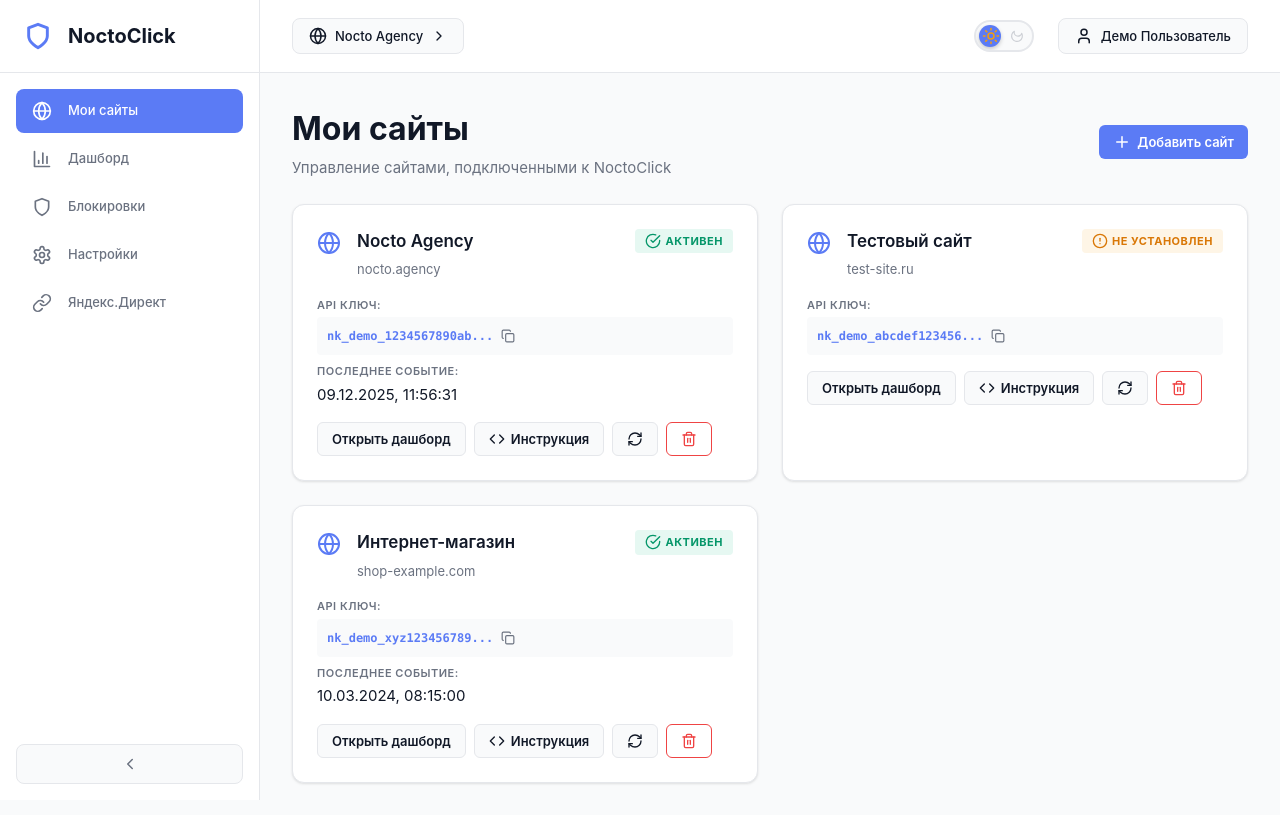
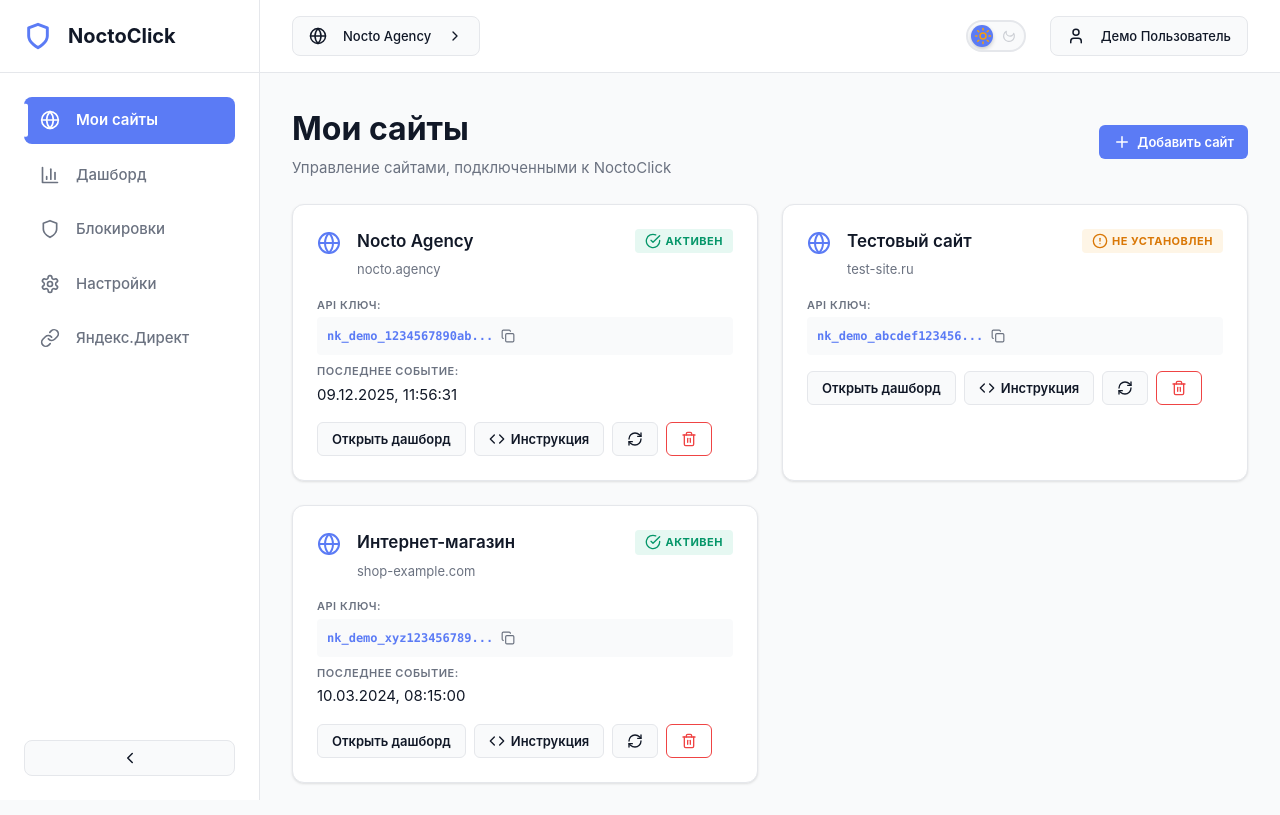
Before and after one commit to Volkofff666/noctoclick, a React (Vite) app in the folder dashboard/: page /sites in a window 1280 px wide. Both pictures are taken after typing "name@example.com", "Sample123" into the empty fields and a click on the button "Войти". Built offline with nearby package versions, Linux system fonts and the light colour scheme.

Commit message:
Fix dark theme by updating component styles to use CSS variables

```diff
--- a/dashboard/src/components/Layout/Layout.module.css
+++ b/dashboard/src/components/Layout/Layout.module.css
@@ -2,6 +2,7 @@
   display: flex;
   min-height: 100vh;
   background: var(--bg-secondary);
+  transition: background-color var(--transition-base);
 }
 
 .sidebar {
@@ -19,16 +20,16 @@
 }
 
 .sidebar.closed {
-  width: 80px;
+  width: 70px;
 }
 
 .logo {
+  height: var(--header-height);
   display: flex;
   align-items: center;
   gap: var(--spacing-md);
-  padding: var(--spacing-lg);
+  padding: 0 var(--spacing-lg);
   border-bottom: 1px solid var(--border-color);
-  height: var(--header-height);
 }
 
 .logoIcon {
@@ -36,6 +37,7 @@
   align-items: center;
   justify-content: center;
   color: var(--color-primary);
+  flex-shrink: 0;
 }
 
 .logoText {
@@ -45,12 +47,16 @@
   white-space: nowrap;
 }
 
+.sidebar.closed .logoText {
+  display: none;
+}
+
 .nav {
   flex: 1;
-  padding: var(--spacing-md);
+  padding: var(--spacing-lg);
   display: flex;
   flex-direction: column;
-  gap: 4px;
+  gap: var(--spacing-sm);
 }
 
 .navItem {
@@ -61,9 +67,10 @@
   border-radius: var(--border-radius);
   color: var(--text-secondary);
   text-decoration: none;
+  transition: all var(--transition-fast);
+  position: relative;
+  overflow: hidden;
   font-weight: 500;
-  font-size: var(--font-size-sm);
-  transition: all var(--transition-fast);
 }
 
 .navItem:hover {
@@ -74,6 +81,19 @@
 .navItem.active {
   background: var(--color-primary);
   color: white;
+  font-weight: 600;
+}
+
+.navItem.active::before {
+  content: '';
+  position: absolute;
+  left: 0;
+  top: 50%;
+  transform: translateY(-50%);
+  width: 4px;
+  height: 70%;
+  background: white;
+  border-radius: 0 2px 2px 0;
 }
 
 .navIcon {
@@ -83,56 +103,53 @@
   flex-shrink: 0;
 }
 
-.navText {
-  white-space: nowrap;
-}
-
-.closed .navText {
+.sidebar.closed .navText {
   display: none;
 }
 
 .toggleBtn {
-  margin: var(--spacing-md);
-  padding: 10px;
+  margin: var(--spacing-lg);
+  padding: var(--spacing-sm);
   border: 1px solid var(--border-color);
+  background: var(--bg-secondary);
+  color: var(--text-primary);
   border-radius: var(--border-radius);
-  background: var(--bg-secondary);
-  color: var(--text-secondary);
   cursor: pointer;
-  transition: all var(--transition-fast);
   display: flex;
   align-items: center;
   justify-content: center;
+  transition: all var(--transition-fast);
 }
 
 .toggleBtn:hover {
   background: var(--bg-tertiary);
-  color: var(--text-primary);
+  border-color: var(--color-primary);
 }
 
 .main {
   flex: 1;
   margin-left: var(--sidebar-width);
-  transition: margin-left var(--transition-base);
   display: flex;
   flex-direction: column;
+  transition: margin-left var(--transition-base);
 }
 
-.sidebar.closed + .main {
-  margin-left: 80px;
+.sidebar.closed ~ .main {
+  margin-left: 70px;
 }
 
 .header {
   height: var(--header-height);
   background: var(--bg-primary);
   border-bottom: 1px solid var(--border-color);
+  padding: 0 var(--spacing-xl);
   display: flex;
+  align-items: center;
   justify-content: space-between;
-  align-items: center;
-  padding: 0 var(--spacing-xl);
   position: sticky;
   top: 0;
-  z-index: 90; /* Увеличили с 50 до 90 */
+  z-index: 90;
+  transition: background-color var(--transition-base), border-color var(--transition-base);
 }
 
 .headerLeft,
@@ -144,23 +161,23 @@
 
 .siteSelector {
   position: relative;
-  z-index: 100; /* Добавили z-index для селектора */
+  z-index: 100;
 }
 
 .siteSelectorBtn,
 .userMenuBtn {
   display: flex;
   align-items: center;
-  gap: var(--spacing-sm);
-  padding: 8px 16px;
+  gap: var(--spacing-md);
+  padding: 10px 16px;
   border: 1px solid var(--border-color);
-  border-radius: var(--border-radius);
   background: var(--bg-secondary);
   color: var(--text-primary);
+  border-radius: var(--border-radius);
+  cursor: pointer;
+  transition: all var(--transition-fast);
   font-weight: 500;
   font-size: var(--font-size-sm);
-  cursor: pointer;
-  transition: all var(--transition-fast);
 }
 
 .siteSelectorBtn:hover,
@@ -177,37 +194,49 @@
   transform: rotate(90deg);
 }
 
+.userMenu {
+  position: relative;
+  z-index: 100;
+}
+
 .dropdown {
   position: absolute;
   top: calc(100% + 8px);
-  left: 0; /* Изменили с right на left */
-  min-width: 280px;
-  max-width: 400px;
+  left: 0;
+  min-width: 250px;
   background: var(--bg-primary);
   border: 1px solid var(--border-color);
-  border-radius: var(--border-radius);
-  box-shadow: 0 10px 40px rgba(0, 0, 0, 0.3); /* Усилили тень */
-  padding: 4px;
-  z-index: 1000;
-  max-height: 400px;
-  overflow-y: auto;
+  border-radius: var(--border-radius-lg);
+  box-shadow: var(--shadow-xl);
+  overflow: hidden;
+  animation: slideDown 0.2s ease-out;
+}
+
+@keyframes slideDown {
+  from {
+    opacity: 0;
+    transform: translateY(-10px);
+  }
+  to {
+    opacity: 1;
+    transform: translateY(0);
+  }
 }
 
 .dropdownItem {
+  width: 100%;
   display: flex;
   align-items: center;
   gap: var(--spacing-md);
-  padding: 10px 12px;
-  border-radius: 4px;
+  padding: 12px 16px;
+  border: none;
+  background: transparent;
   color: var(--text-primary);
+  cursor: pointer;
+  transition: all var(--transition-fast);
   text-decoration: none;
   font-size: var(--font-size-sm);
-  cursor: pointer;
-  transition: all var(--transition-fast);
-  border: none;
-  background: transparent;
-  width: 100%;
-  text-align: left;
+  font-weight: 500;
 }
 
 .dropdownItem:hover {
@@ -215,65 +244,42 @@
 }
 
 .dropdownItem.active {
-  background: var(--color-primary);
-  color: white;
-}
-
-.dropdownItem.active .siteDomain {
-  color: rgba(255, 255, 255, 0.8); /* Светлее для активного */
+  background: var(--bg-secondary);
+  color: var(--color-primary);
 }
 
 .siteName {
   font-weight: 600;
-  font-size: var(--font-size-sm);
+  color: var(--text-primary);
 }
 
 .siteDomain {
   font-size: var(--font-size-xs);
   color: var(--text-secondary);
-  margin-top: 2px;
 }
 
 .content {
   flex: 1;
   padding: var(--spacing-xl);
   max-width: var(--max-content-width);
+  width: 100%;
   margin: 0 auto;
-  width: 100%;
-}
-
-.userMenu {
-  position: relative;
-  z-index: 100; /* Добавили z-index для меню пользователя */
 }
 
 @media (max-width: 768px) {
   .sidebar {
-    width: 80px;
+    transform: translateX(-100%);
   }
 
-  .sidebar .navText {
-    display: none;
-  }
-
-  .sidebar .logoText {
-    display: none;
+  .sidebar.open {
+    transform: translateX(0);
   }
 
   .main {
-    margin-left: 80px;
-  }
-
-  .header {
-    padding: 0 var(--spacing-md);
+    margin-left: 0;
   }
 
   .content {
     padding: var(--spacing-md);
   }
-
-  .dropdown {
-    left: auto;
-    right: 0;
-  }
 }
--- a/dashboard/src/styles/global.css
+++ b/dashboard/src/styles/global.css
@@ -72,7 +72,7 @@
 }
 
 /* Dark theme */
-[data-theme="dark"] {
+html[data-theme="dark"] {
   --bg-primary: #1f2937;
   --bg-secondary: #111827;
   --bg-tertiary: #0f172a;
@@ -81,10 +81,10 @@
   --border-color: #374151;
 
   /* Shadows for dark theme */
-  --shadow-sm: 0 1px 2px 0 rgba(0, 0, 0, 0.3);
-  --shadow-md: 0 4px 6px -1px rgba(0, 0, 0, 0.4);
-  --shadow-lg: 0 10px 15px -3px rgba(0, 0, 0, 0.5);
-  --shadow-xl: 0 20px 25px -5px rgba(0, 0, 0, 0.6);
+  --shadow-sm: 0 1px 2px 0 rgba(0, 0, 0, 0.5);
+  --shadow-md: 0 4px 6px -1px rgba(0, 0, 0, 0.6);
+  --shadow-lg: 0 10px 15px -3px rgba(0, 0, 0, 0.7);
+  --shadow-xl: 0 20px 25px -5px rgba(0, 0, 0, 0.8);
 }
 
 * {
@@ -97,6 +97,11 @@ html {
   font-size: 16px;
 }
 
+html,
+body {
+  transition: background-color var(--transition-base), color var(--transition-base);
+}
+
 body {
   margin: 0;
   font-family: var(--font-family);
@@ -106,7 +111,6 @@ body {
   background: var(--bg-secondary);
   -webkit-font-smoothing: antialiased;
   -moz-osx-font-smoothing: grayscale;
-  transition: background-color var(--transition-base), color var(--transition-base);
 }
 
 code {
```
